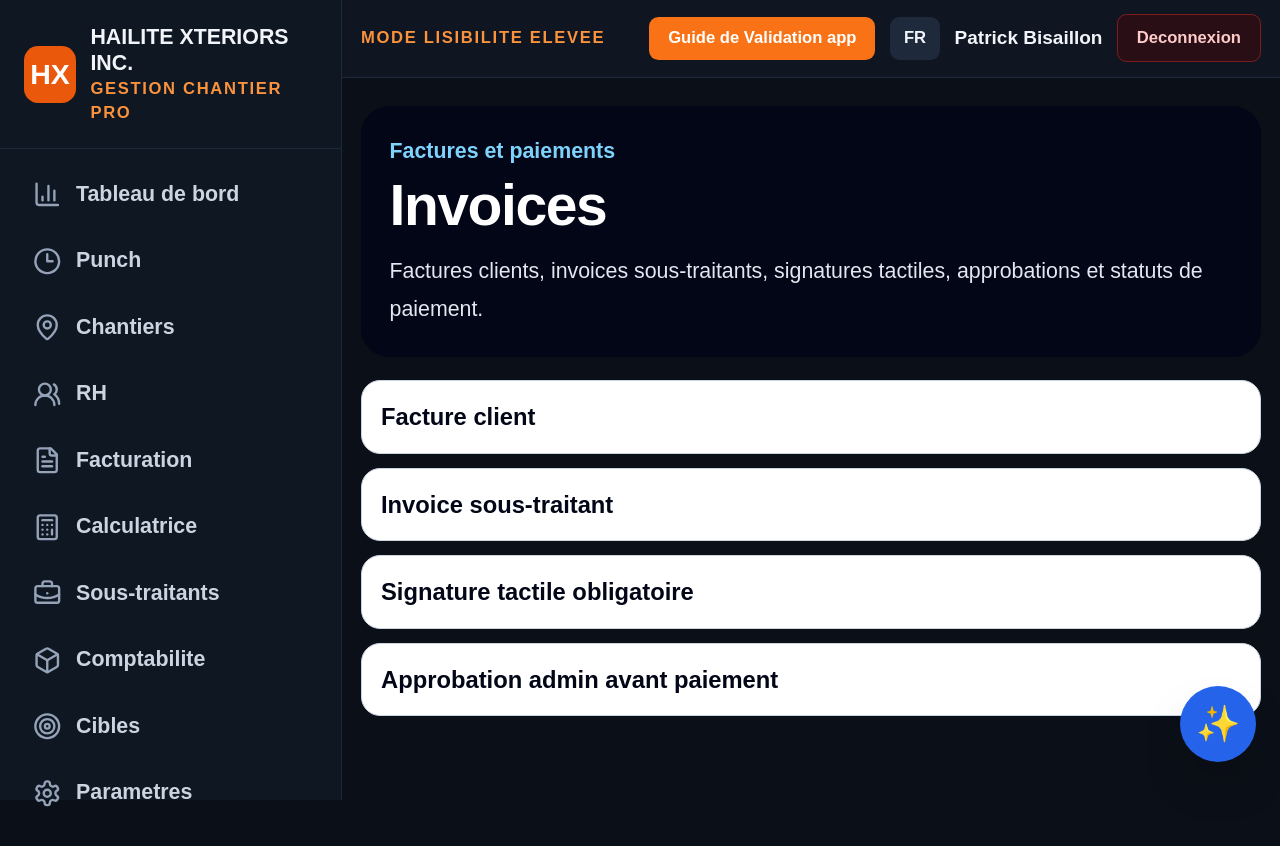
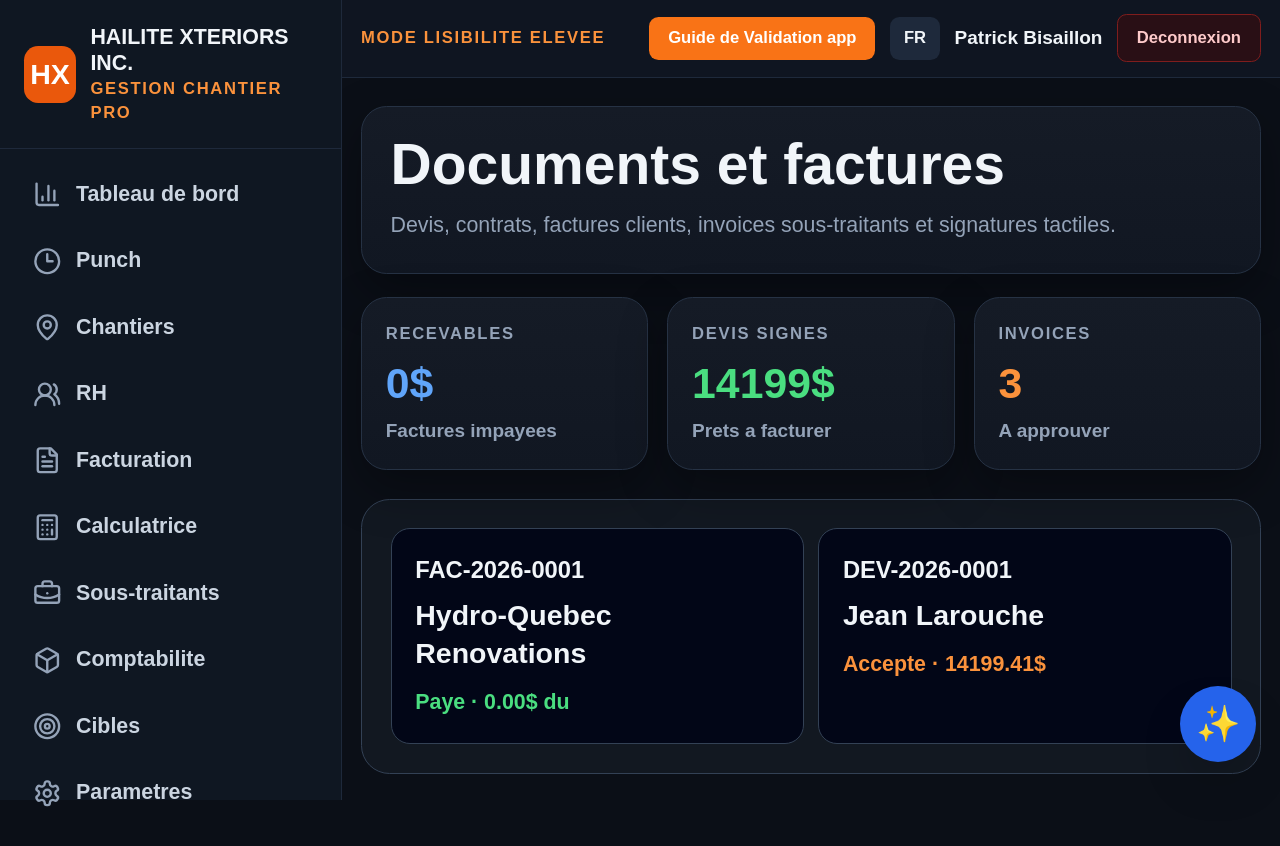
Before and after one commit to bisaillonpatrick1979-dev/Chatgpt-hailite-, a Next.js app: page /invoices in a window 1280 px wide. Shown: the top 846 px of the page. Built offline with nearby package versions, Linux system fonts and the light colour scheme.

Commit message:
Apply dark UI to invoices page

```diff
--- a/app/invoices/page.tsx
+++ b/app/invoices/page.tsx
@@ -1,13 +1,30 @@
-import { AppShell } from "@/components/AppShell";
-import { PageHeader } from "@/components/PageHeader";
-import { ReadableList } from "@/components/ReadableList";
+import { AppShell, ProMetric } from "@/components/AppShell";
 
 export default function Page() {
   return (
     <AppShell>
-      <PageHeader title="Invoices" eyebrow="Factures et paiements" text="Factures clients, invoices sous-traitants, signatures tactiles, approbations et statuts de paiement." />
-      <section className="mt-5">
-        <ReadableList items={["Facture client", "Invoice sous-traitant", "Signature tactile obligatoire", "Approbation admin avant paiement"]} />
+      <section className="pro-card p-6">
+        <h1 className="text-5xl font-black">Documents et factures</h1>
+        <p className="large-readable mt-3 text-slate-400">Devis, contrats, factures clients, invoices sous-traitants et signatures tactiles.</p>
+      </section>
+      <section className="mt-5 grid gap-4 md:grid-cols-3">
+        <ProMetric label="Recevables" value="0$" note="Factures impayees" tone="blue" />
+        <ProMetric label="Devis signes" value="14199$" note="Prets a facturer" tone="green" />
+        <ProMetric label="Invoices" value="3" note="A approuver" tone="orange" />
+      </section>
+      <section className="pro-panel mt-6 p-6">
+        <div className="grid gap-3 md:grid-cols-2">
+          <article className="rounded-2xl border border-slate-700 bg-slate-950 p-5">
+            <p className="text-xl font-black">FAC-2026-0001</p>
+            <h2 className="mt-2 text-2xl font-black">Hydro-Quebec Renovations</h2>
+            <p className="mt-3 text-lg font-black text-green-400">Paye · 0.00$ du</p>
+          </article>
+          <article className="rounded-2xl border border-slate-700 bg-slate-950 p-5">
+            <p className="text-xl font-black">DEV-2026-0001</p>
+            <h2 className="mt-2 text-2xl font-black">Jean Larouche</h2>
+            <p className="mt-3 text-lg font-black text-orange-400">Accepte · 14199.41$</p>
+          </article>
+        </div>
       </section>
     </AppShell>
   );
```
